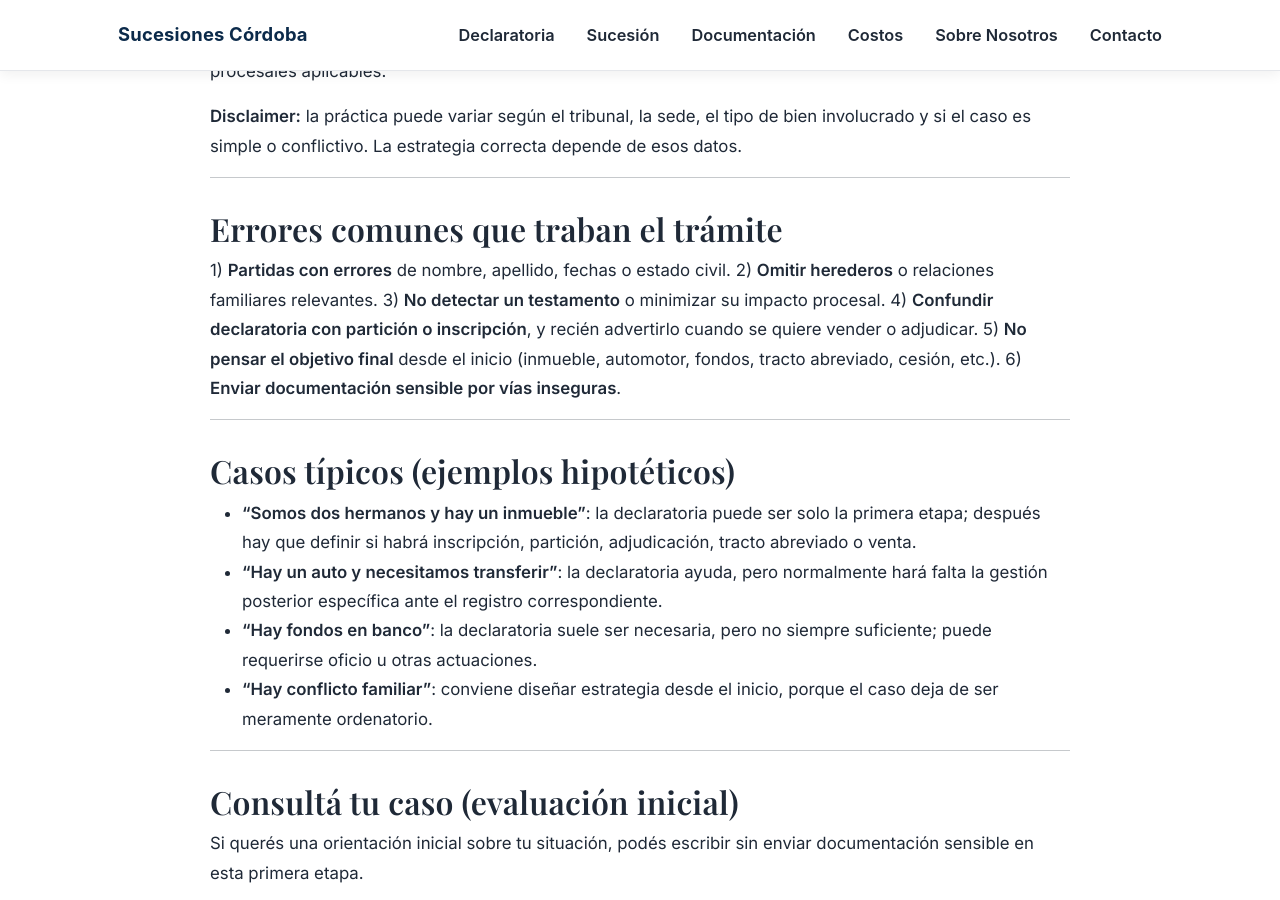
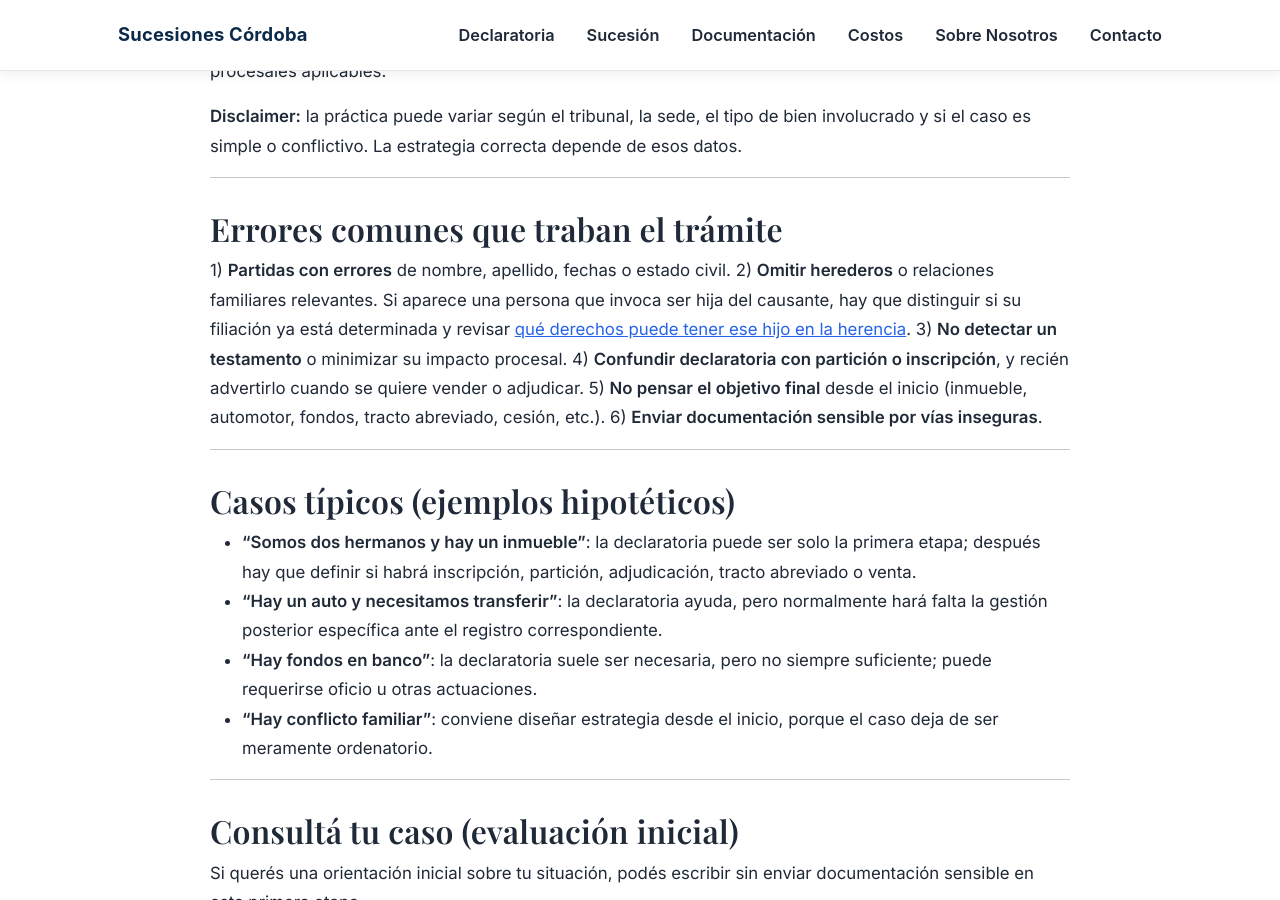
Before and after one commit to Elitedomainsx/sucesionescordoba, a Jekyll site: the page built from declaratoria-de-herederos-cordoba.md, in a window 1280 px wide and 900 px high, scrolled down 4282 px. Built offline with Jekyll 4.4.1, drawn with Linux system fonts in a browser that asks for light colours.

Commit message:
Add inheritance guide link from declaratoria page

```diff
--- a/declaratoria-de-herederos-cordoba.md
+++ b/declaratoria-de-herederos-cordoba.md
@@ -124,7 +124,7 @@ La competencia debe analizarse principalmente a partir del **último domicilio d
 
 ## Errores comunes que traban el trámite
 1) **Partidas con errores** de nombre, apellido, fechas o estado civil.
-2) **Omitir herederos** o relaciones familiares relevantes.
+2) **Omitir herederos** o relaciones familiares relevantes. Si aparece una persona que invoca ser hija del causante, hay que distinguir si su filiación ya está determinada y revisar [qué derechos puede tener ese hijo en la herencia](/hijo-no-reconocido-herencia/).
 3) **No detectar un testamento** o minimizar su impacto procesal.
 4) **Confundir declaratoria con partición o inscripción**, y recién advertirlo cuando se quiere vender o adjudicar.
 5) **No pensar el objetivo final** desde el inicio (inmueble, automotor, fondos, tracto abreviado, cesión, etc.).
```
